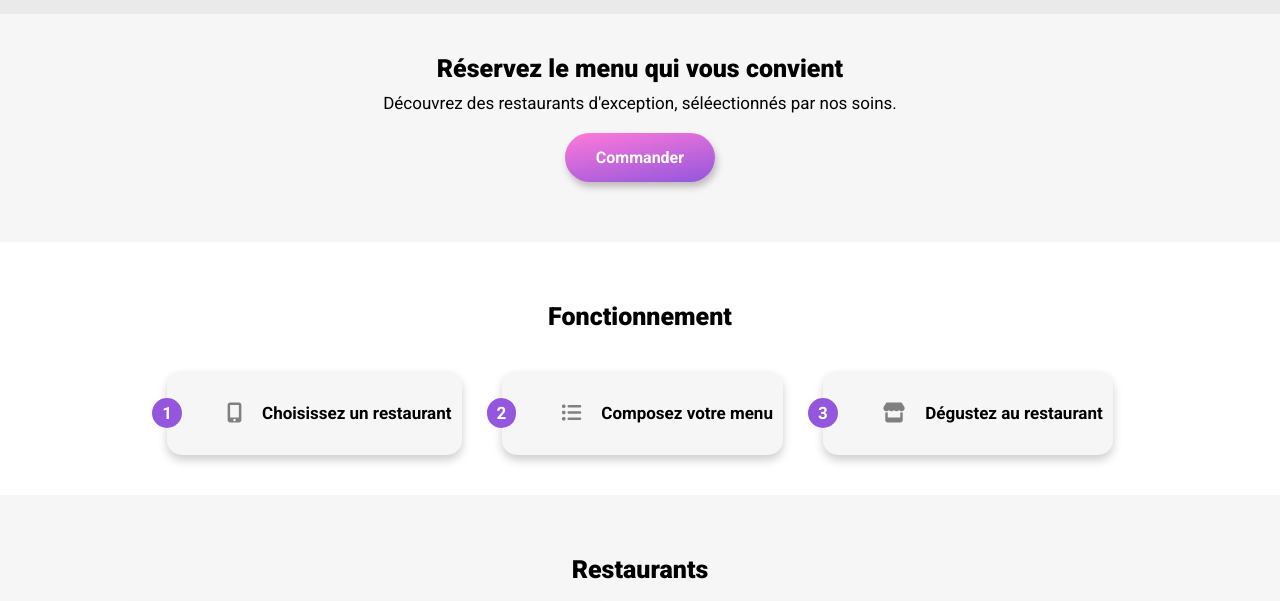
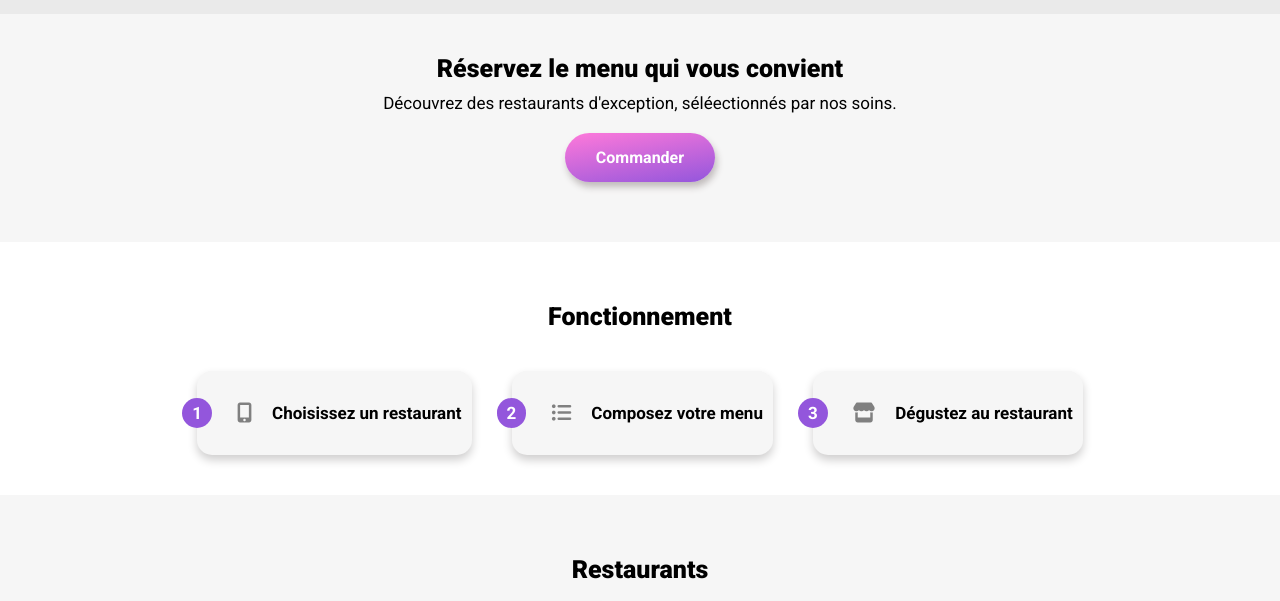
Before and after one commit to Limule95/-Limule95-LoicToitot_3_11022022.github.io, a website: page index.html in a window 1280 px wide. Shown: the part 125-726 px from the top of the page. Drawn offline with Linux system fonts and the light colour scheme; grey boxes are pictures that could not be loaded; a web font is replaced by a local one.

Commit message:
Modification margin des logos dans la navigation page d'acceuil

```diff
--- a/sass/Composants/_main-navigation.scss
+++ b/sass/Composants/_main-navigation.scss
@@ -35,7 +35,7 @@ nav {
         padding-right: 10px;
       }
       .fa-solid {
-        margin: 0px 20px;
+        margin: 0px 20px 0px 0px;
         font-size: 20px;
         color: grey;
       }
```
Also changed, not shown: sass/main.css, 1 other file.
